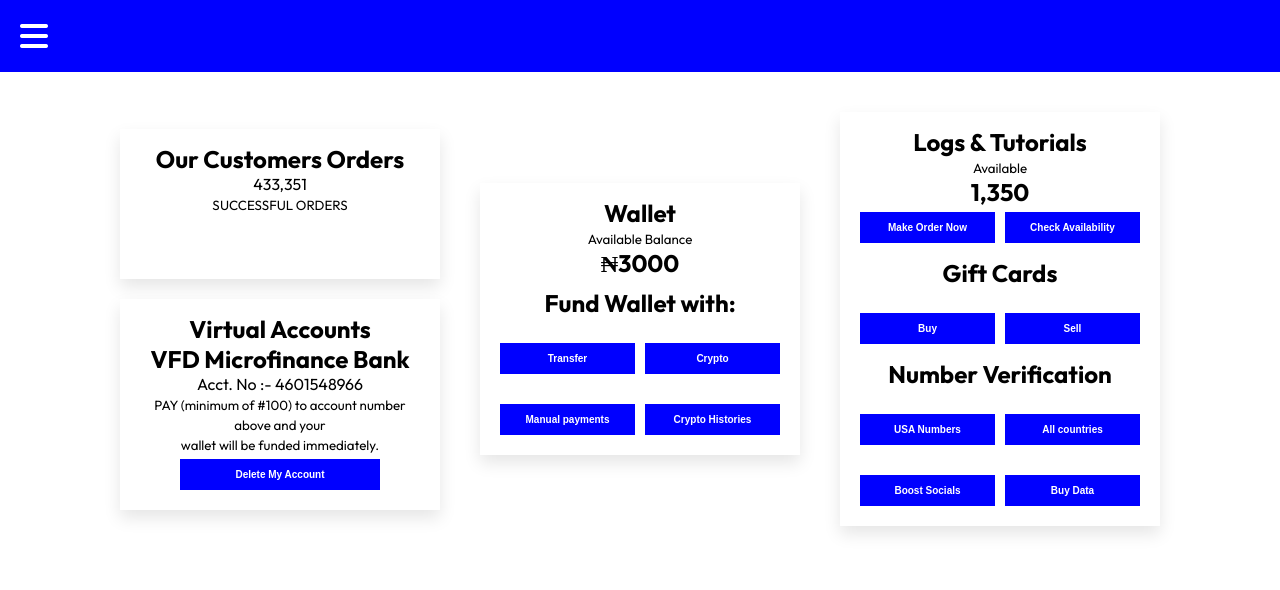
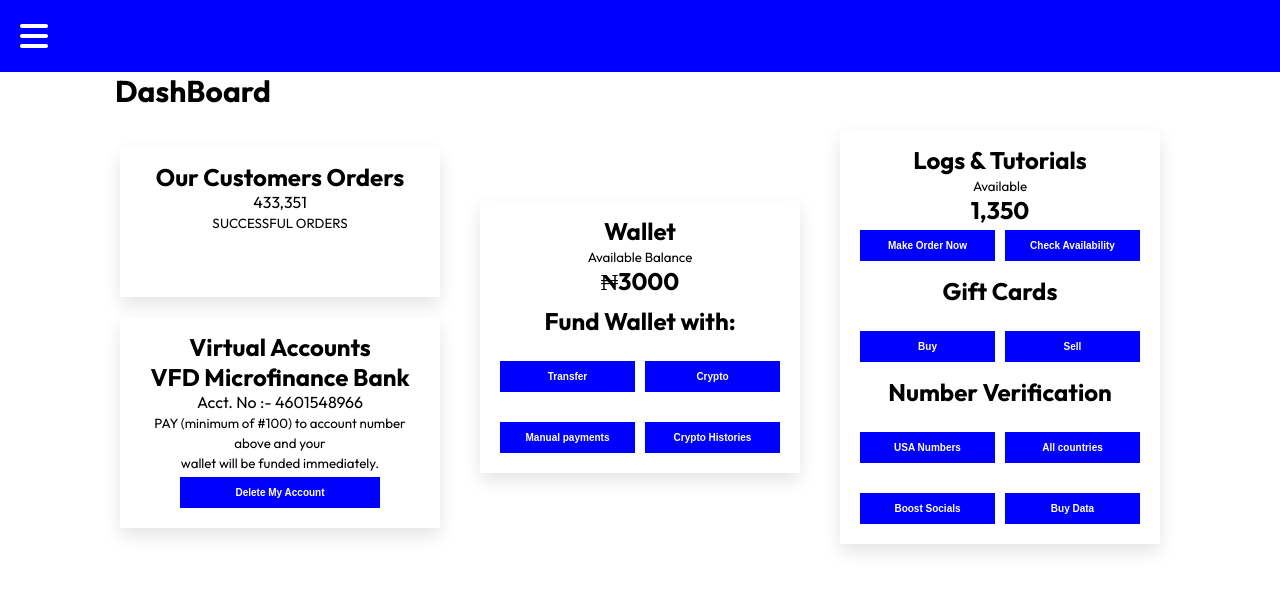
Before and after one commit to jimmylee2021/adeola-project, a plain HTML site: page index.html in a window 1280 px wide. Drawn offline with Linux system fonts and the light colour scheme.

Commit message:
added heading to the dashboard

```diff
--- a/css/style.css
+++ b/css/style.css
@@ -66,10 +66,11 @@ main {
     justify-content: center;
     align-items: center;
 }
+.greetings {
+    font-size: 30px;
+    margin-left: 15px;
+}
 
-section {
-    margin-top: 20px;
-}
 
 .row {
      display: flex;
--- a/index.html
+++ b/index.html
@@ -23,6 +23,7 @@
 
      <main>
         <section class="dash">
+            <h1 class="greetings">DashBoard</h1>
              <div class="row">
                 <div class="box-home">
                     <div class="box box-1">
```
